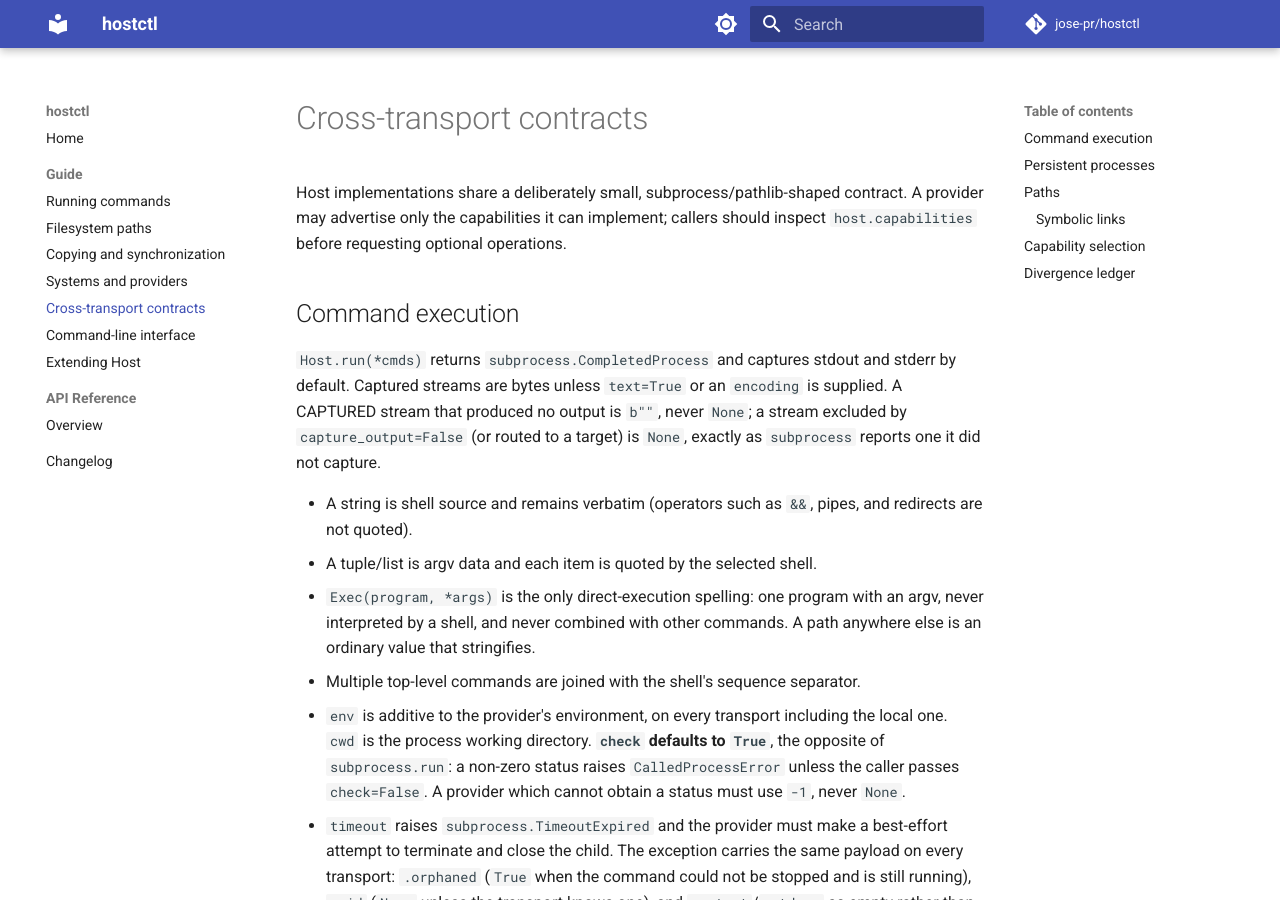
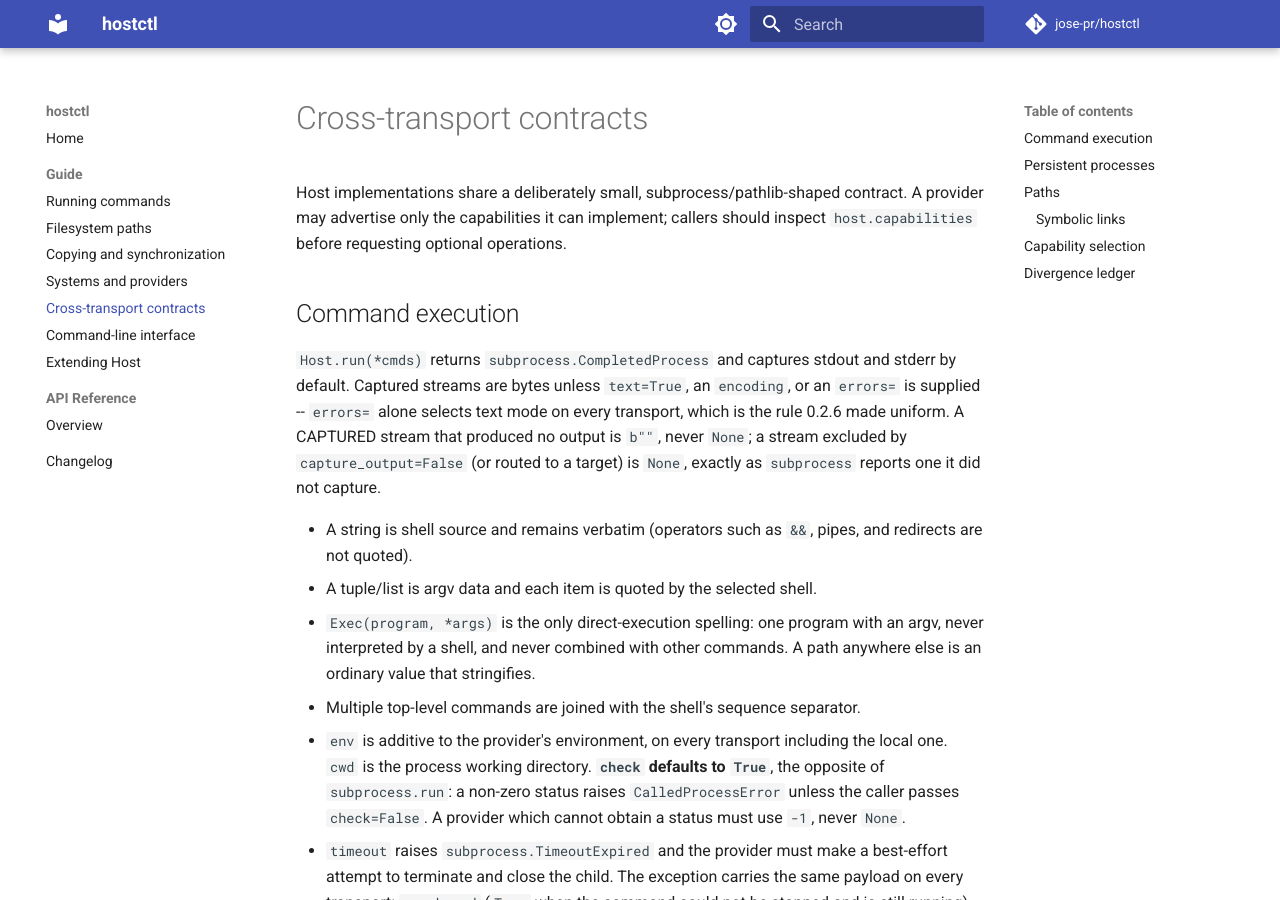
Before and after one commit to jose-pr/hostctl, an MkDocs documentation site: the page built from docs/guide/contracts.md, in a window 1280 px wide and 900 px high. Built offline with MkDocs 1.6.1 and Material for MkDocs 9.7.7, drawn with Linux system fonts in a browser that asks for light colours; comment, search, counter and statistics services are not loaded.

```diff
--- a/docs/guide/contracts.md
+++ b/docs/guide/contracts.md
@@ -8,8 +8,9 @@ operations.
 ## Command execution
 
 `Host.run(*cmds)` returns `subprocess.CompletedProcess` and captures stdout and
-stderr by default.  Captured streams are bytes unless `text=True` or an
-`encoding` is supplied. A CAPTURED stream that produced no output is `b""`,
+stderr by default.  Captured streams are bytes unless `text=True`, an
+`encoding`, or an `errors=` is supplied -- `errors=` alone selects text mode
+on every transport, which is the rule 0.2.6 made uniform. A CAPTURED stream that produced no output is `b""`,
 never `None`; a stream excluded by `capture_output=False` (or routed to a
 target) is `None`, exactly as `subprocess` reports one it did not capture.
 
```
Also changed, not shown: 1 other file.
